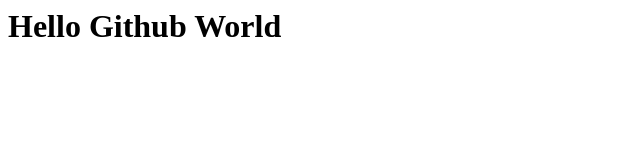
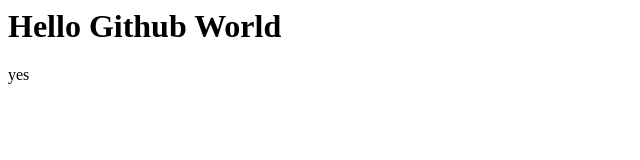
Before and after one commit to yuspivak/GitGithubMasterclass, a plain HTML site: page index.html in a window 1280 px wide. Shown: the full height of the page, 0-640 px from the left. Drawn offline with Linux system fonts and the light colour scheme.

Commit message:
Update index.html
added div line

```diff
--- a/index.html
+++ b/index.html
@@ -1 +1,2 @@
 <h1>Hello Github World</h1>
+<div> <p>yes</p></div>
```
